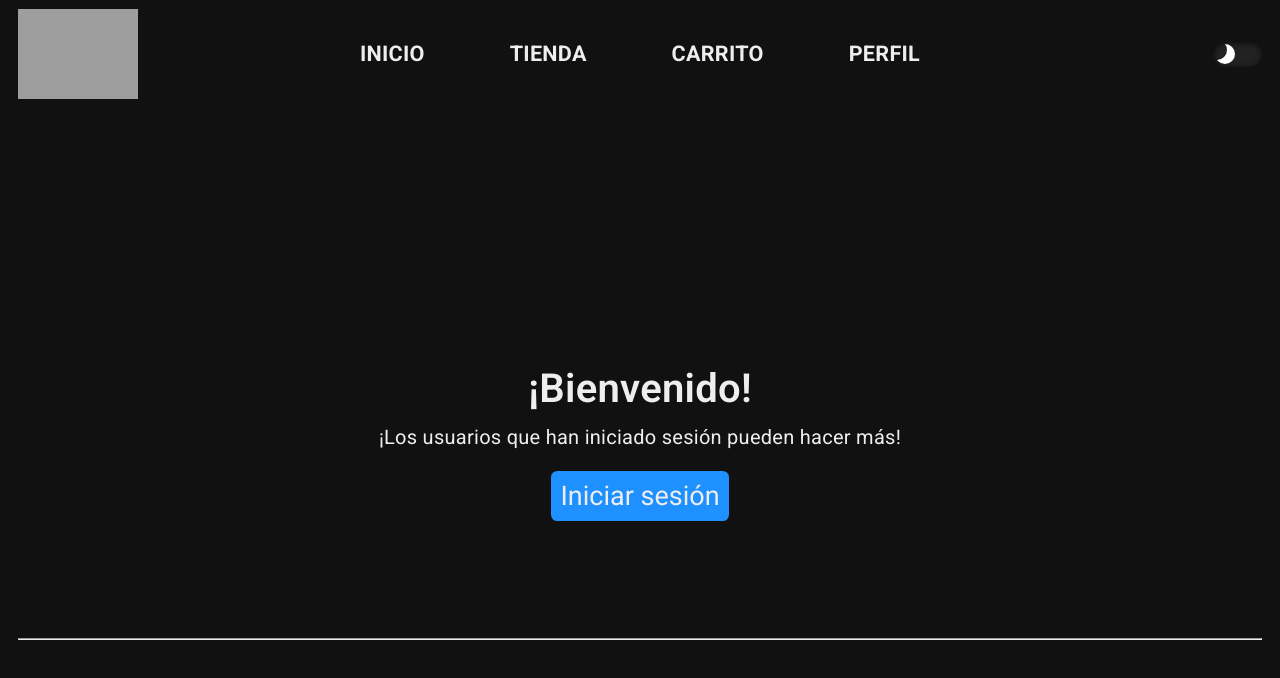
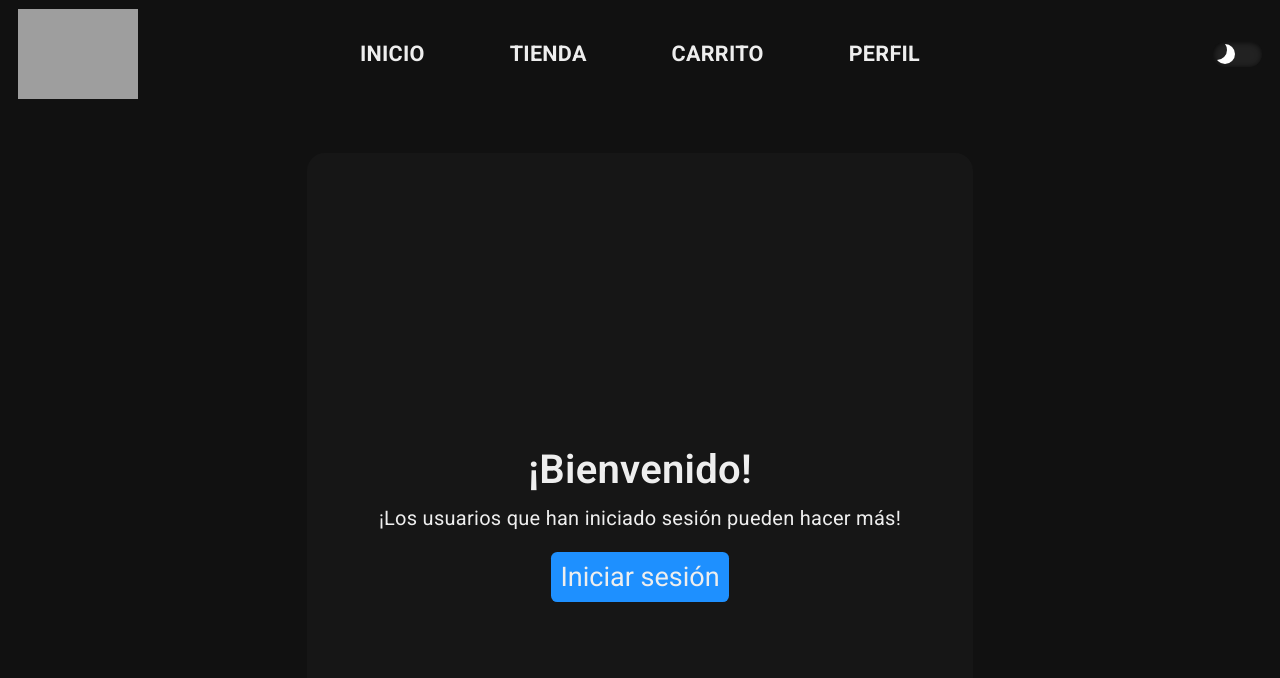
Before and after one commit to BenjaLizama/LEVEL-UP-GAMER-REACT-V2, a React (Vite) app: page /profile in a window 1280 px wide. Shown: the top 678 px of the page. Built offline with nearby package versions, Linux system fonts and the light colour scheme; grey boxes are pictures that could not be loaded; some icons are missing.

Commit message:
style: Implementa estilos para pagina Profile

```diff
--- /dev/null
+++ b/src/pages/Profile/Profile.module.css
@@ -0,0 +1,23 @@
+@media (min-width: 1024px) {
+  .container {
+    justify-self: center;
+    display: grid;
+    grid-template-columns: 1fr 1fr;
+    max-width: 1024px;
+    column-gap: 2rem;
+    row-gap: 1rem;
+  }
+
+  .main {
+    display: flex;
+    justify-self: center;
+    justify-content: center;
+    align-items: center;
+
+    margin-top: 3rem;
+    background-color: #25252545;
+    border-radius: 1rem;
+    padding: 1.5rem 2rem;
+    max-width: 1100px;
+  }
+}
--- a/src/pages/Profile/Profile.tsx
+++ b/src/pages/Profile/Profile.tsx
@@ -1,12 +1,34 @@
+import React from "react";
+import styles from "./Profile.module.css";
 import LoginProfileInfo from "@/components/molecules/LoginProfileInfo/LoginProfileInfo";
+import OptionSelector from "@/components/molecules/OptionSelector/OptionSelector";
+import OptionSelectorContainer from "@/components/organisms/OptionSelectorContainer/OptionSelectorContainer";
+import { ConfiguracionGeneral } from "@/constants/configOptions";
 
 export default function Profile() {
   const idUsuario = localStorage.getItem("idUsuario");
 
   return (
-    <div>
+    <div className={styles.main}>
       {!idUsuario && <LoginProfileInfo />}
-      <hr />
+      {idUsuario && (
+        <div className={styles.container}>
+          {ConfiguracionGeneral.map((organismo) => (
+            <React.Fragment key={organismo.organismoId}>
+              <OptionSelectorContainer descripcion={organismo.titulo}>
+                {organismo.opciones.map((opcion) => (
+                  <OptionSelector
+                    key={opcion.id}
+                    icono={opcion.icono}
+                    descripcion={opcion.descripcion}
+                    onClick={opcion.onClick}
+                  />
+                ))}
+              </OptionSelectorContainer>
+            </React.Fragment>
+          ))}
+        </div>
+      )}
     </div>
   );
 }
```
